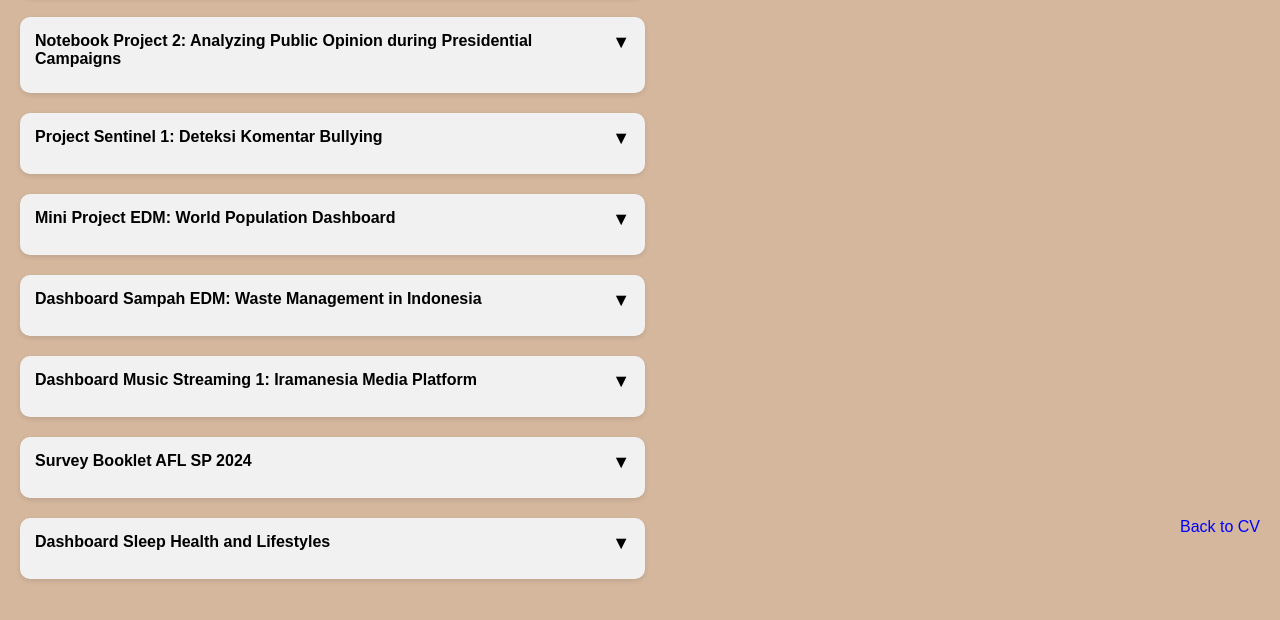
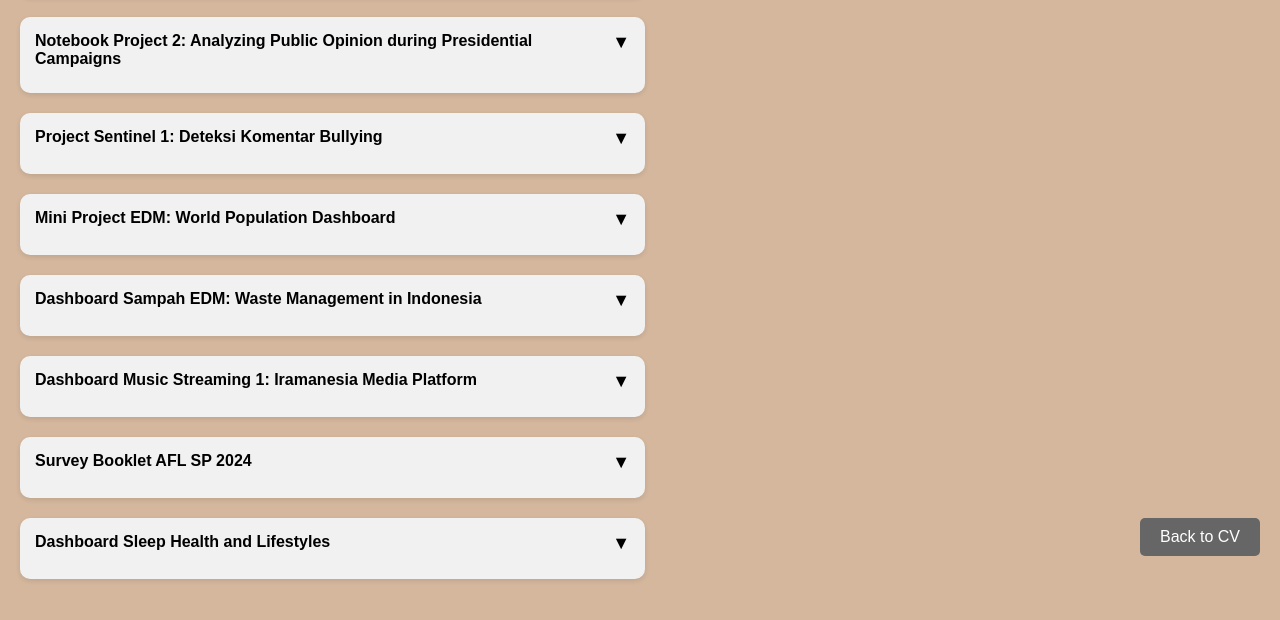
Before and after one commit to vilsonnn/WAD_Vilson_1202220199, a plain HTML site: page portfolio.html in a window 1280 px wide. Shown: the part 164-784 px from the top of the page. Drawn offline with Linux system fonts and the light colour scheme.

Commit message:
portfolio.html

```diff
--- a/portfolio.html
+++ b/portfolio.html
@@ -182,7 +182,9 @@
         </div>
     </div>
     <div style="text-align: center;">
-            <a href="/">Back to CV</a>
+            <footer>
+                <a href="index.html" style="text-decoration:none; display: inline-block; padding: 10px 20px; background-color: #666; color: white; border-radius: 5px;">Back to CV</a>
+            </footer>
     </div>
 
 
```
